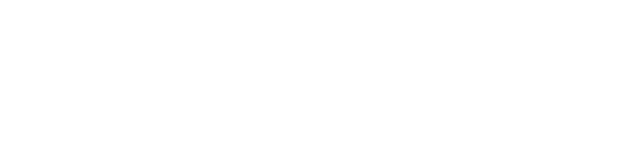
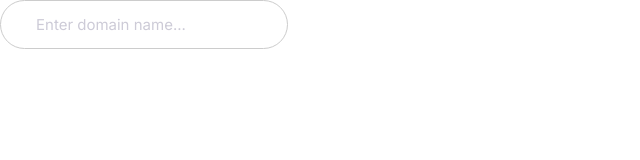
Before and after one commit to Jalupus/moshifycourse, a plain HTML site: page index.html in a window 1280 px wide. Shown: the full height of the page, 0-640 px from the left. Drawn offline with Linux system fonts and the light colour scheme.

Commit message:
built inputs

```diff
--- a/css/styles.css
+++ b/css/styles.css
@@ -232,3 +232,23 @@ a {
         font-size: 1.5rem;
     }
 }
+
+/* Inputs */
+.input {
+    border-radius: 30px;
+    border: 1px solid #ccc;
+    color: var(--color-headings);
+    font-size: 2rem;
+    outline: 0;
+    padding: 1.5rem 3.5rem;
+}
+
+::placeholder {
+    color: #cdcbd7;
+}
+
+@media screen and (min-width: 1024px) {
+    .input {
+        font-size: 1.5rem;
+    }
+}
--- a/index.html
+++ b/index.html
@@ -13,5 +13,6 @@
     <link rel="stylesheet" href="css/styles.css">
 </head>
 <body>
+    <input type="text" class="input" placeholder="Enter domain name...">
 </body>
 </html>
```
